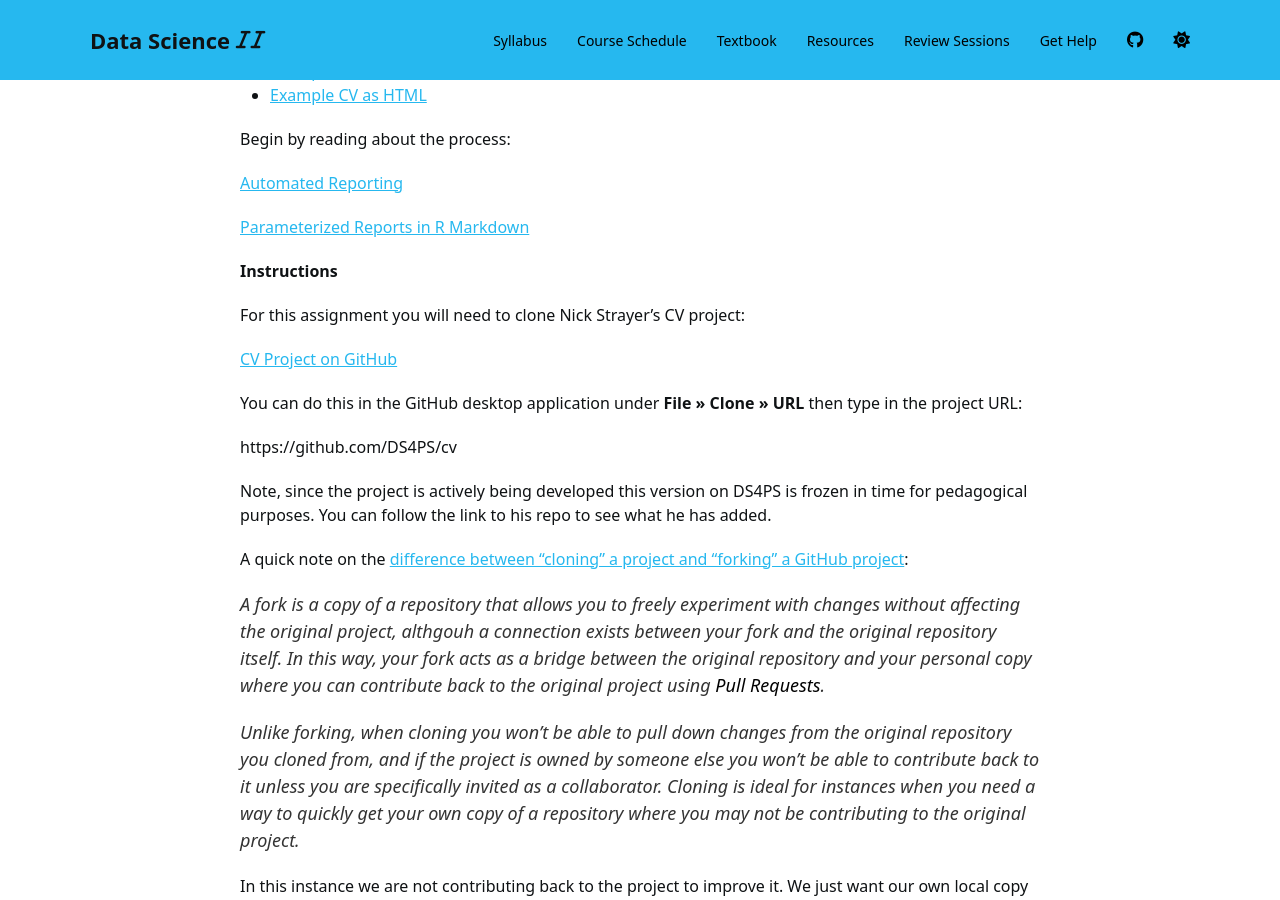
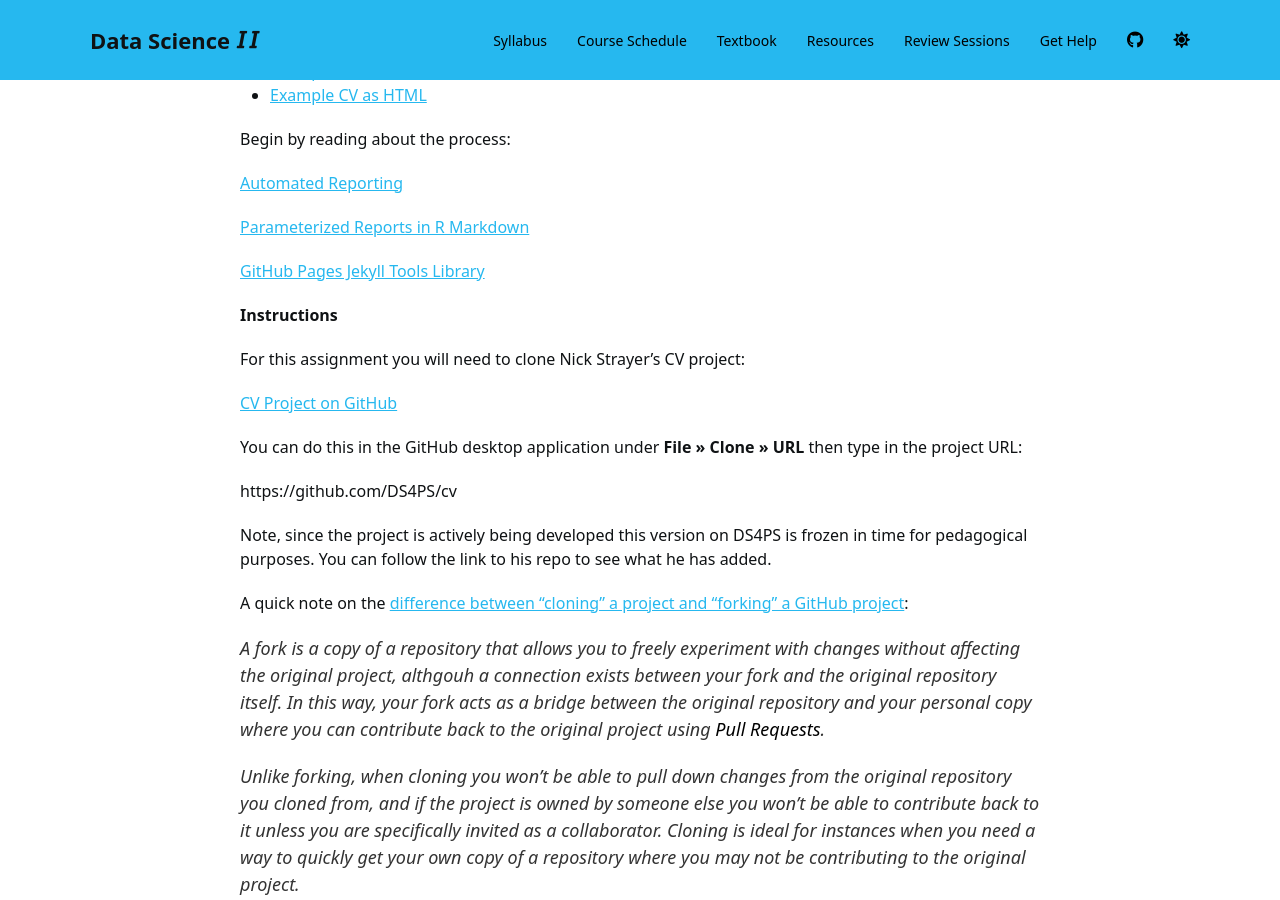
Before and after one commit to DS4PS/cpp-527-fall-2020, a Jekyll site: the page built from schedule.md, in a window 1280 px wide and 900 px high, scrolled down 70774 px. Built offline with Jekyll 4.4.1, drawn with Linux system fonts in a browser that asks for light colours; nearby versions of some CDN libraries; a script bundle is joined from its source files by our own code; library files that are not in the unit come from our copies; a style sheet for code colours, icons or effects is not loaded.

Commit message:
Update schedule.md

```diff
--- a/schedule.md
+++ b/schedule.md
@@ -3037,6 +3037,8 @@ Begin by reading about the process:
 
 [Parameterized Reports in R Markdown](https://rmarkdown.rstudio.com/developer_parameterized_reports.html%23parameter_types%2F)
 
+[GitHub Pages Jekyll Tools Library](https://github.com/cagrimmett/jekyll-tools)
+
 **Instructions**
 
 For this assignment you will need to clone Nick Strayer's CV project:
```
